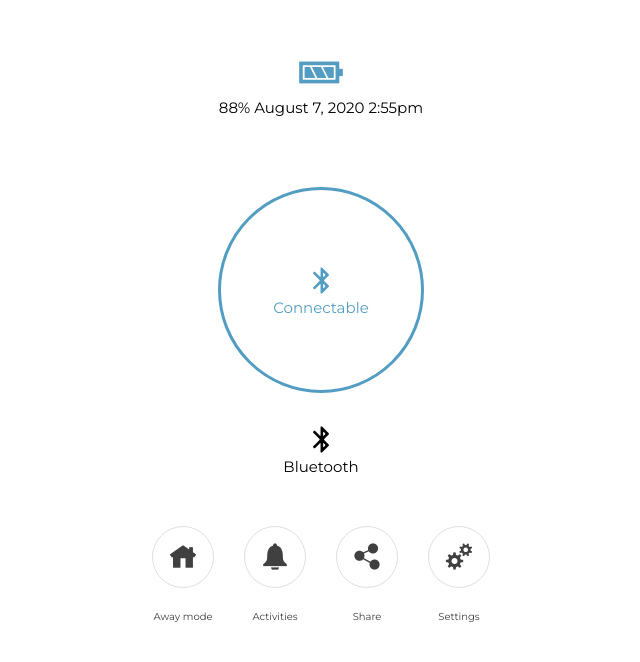
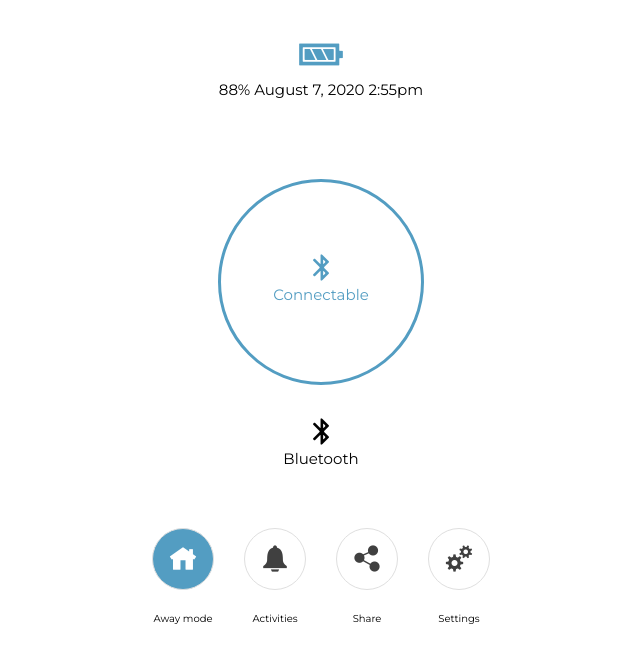
Before and after one commit to Neyodhino/prime-first-screen, a plain HTML site: page index.html in a window 1280 px wide. Shown: the whole page, without its empty margins (319-959 px from the left). Drawn offline with Linux system fonts and the light colour scheme.

Commit message:
Refactor: Removed node module from project

```diff
--- a/index.html
+++ b/index.html
@@ -31,7 +31,7 @@
         </section>
 
         <section class="footer">
-            <div class="footer-icon">
+            <div class="footer-icon-colored"">
                 <i class="icofont icofont-home"></i>
                 <p>Away mode</p>
             </div>
--- a/sass/abstract/_component.scss
+++ /dev/null
@@ -1,38 +0,0 @@
-.footer-icon {
-    background-color: #fff;
-    width: 60px;
-    height: 60px;
-    line-height: 60px;
-    text-align: center;
-    border: 1px solid #dfdfdf;
-    border-radius: 50px;
-    font-size: 30px;
-    color: #404040;
-
-    &:not(:last-child) {
-        margin-right: 30px;
-    }
-}
-
-.icon-alone {
-    color: #539DC2;
-    font-size: 50px;
-}
-
-.main-icon {
-    width: 200px;
-    height: 200px;
-    border: 3px solid #539DC2;
-    font-size: 30px;
-    border-radius: 50%;
-    margin: auto;
-    color: #539DC2;
-    position: relative;
-
-    div {
-        position: absolute;
-        top: 50%;
-        left: 50%;
-        transform: translateX(-50%) translateY(-50%);
-    }
-}
--- a/sass/abstract/_variables.scss
+++ /dev/null
@@ -1 +0,0 @@
-$primary-color: #539DC2;
--- a/sass/base/base.scss
+++ /dev/null
@@ -1,24 +0,0 @@
-h1,
-h2,
-h3,
-h4,
-h5,
-h6{
-    font-family: 'Montserrat', sans-serif;
-}
-
-p {
-    font-family: 'Montserrat', sans-serif;
-    font-size: 15px;
-}
-
-*,
-::before,
-::after {
-    margin: 0;
-    padding: 0;
-}
-
-body {
-    box-sizing: border-box;
-}
--- a/sass/main.scss
+++ /dev/null
@@ -1,33 +0,0 @@
-// @import 'base/base.scss';
-@import 'abstract/component';
-@import 'abstract/variables';
-
-.wrapper {
-    text-align: center;
-    padding: 3rem 2rem;
-    display: flex;
-    height: 90vh;
-    flex-direction: column;
-
-}
-
-.bluetooth {
-    margin-top: 70px;
-    align-self: center;
-
-    &-off {
-        margin-top: 30px;
-        font-size: 30px;
-    }
-}
-
-.footer {
-    position: absolute;
-    bottom: 0;
-    display: flex;
-    justify-content: space-between;
-    margin-top: 50px;
-    p {
-        font-size: 10px;
-    }
-}
--- a/style.css
+++ b/style.css
@@ -3,21 +3,29 @@ h2,
 h3,
 h4,
 h5,
-h6 {
-  font-family: 'Montserrat', sans-serif; }
+h6{
+    font-family: 'Montserrat', sans-serif;
+    margin-bottom: 10px;
+}
 
 p {
-  font-family: 'Montserrat', sans-serif;
-  font-size: 15px; }
-
+    font-family: 'Montserrat', sans-serif;
+    font-size: 1.5rem;
+    margin-bottom: 10px;
+}
 *,
 ::before,
 ::after {
-  margin: 0;
-  padding: 0; }
+    margin: 0;
+    padding: 0;
+}
 
 body {
-  box-sizing: border-box; }
+    box-sizing: border-box;
+}
+html {
+    font-size: 10px
+}
 
 .footer-icon {
   background-color: #fff;
@@ -30,7 +38,22 @@ body {
   font-size: 30px;
   color: #404040; }
   .footer-icon:not(:last-child) {
-    margin-right: 30px; }
+    margin-right: 30px;
+  }
+
+  .footer-icon-colored {
+    background-color: #539DC2;
+    width: 60px;
+    height: 60px;
+    line-height: 60px;
+    text-align: center;
+    border: 1px solid #dfdfdf;
+    border-radius: 50px;
+    font-size: 30px;
+    color: #fff;
+    margin-right: 30px;
+  }
+
 
 .icon-alone {
   color: #539DC2;
@@ -55,7 +78,7 @@ body {
   text-align: center;
   padding: 3rem 2rem;
   display: flex;
-  height: 90vh;
+  height: 70vh;
   flex-direction: column; }
 
 .bluetooth {
@@ -66,9 +89,11 @@ body {
     font-size: 30px; }
 
 .footer {
-  align-self: center;
   display: flex;
   justify-content: space-between;
-  margin-top: 50px; }
+  margin: 50px auto;
+ }
   .footer p {
-    font-size: 10px; }
+    font-size: 10px;
+  color: black;
+ }
```
Also changed, not shown: package.json (deleted, +0 -14 lines), 1 other file.
